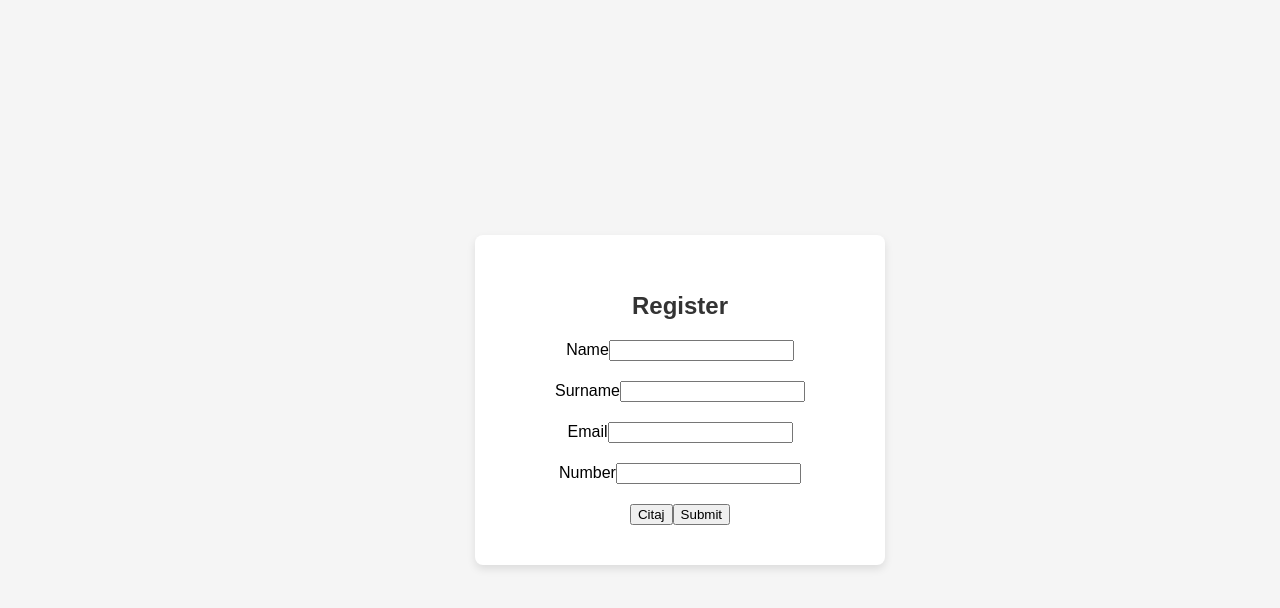
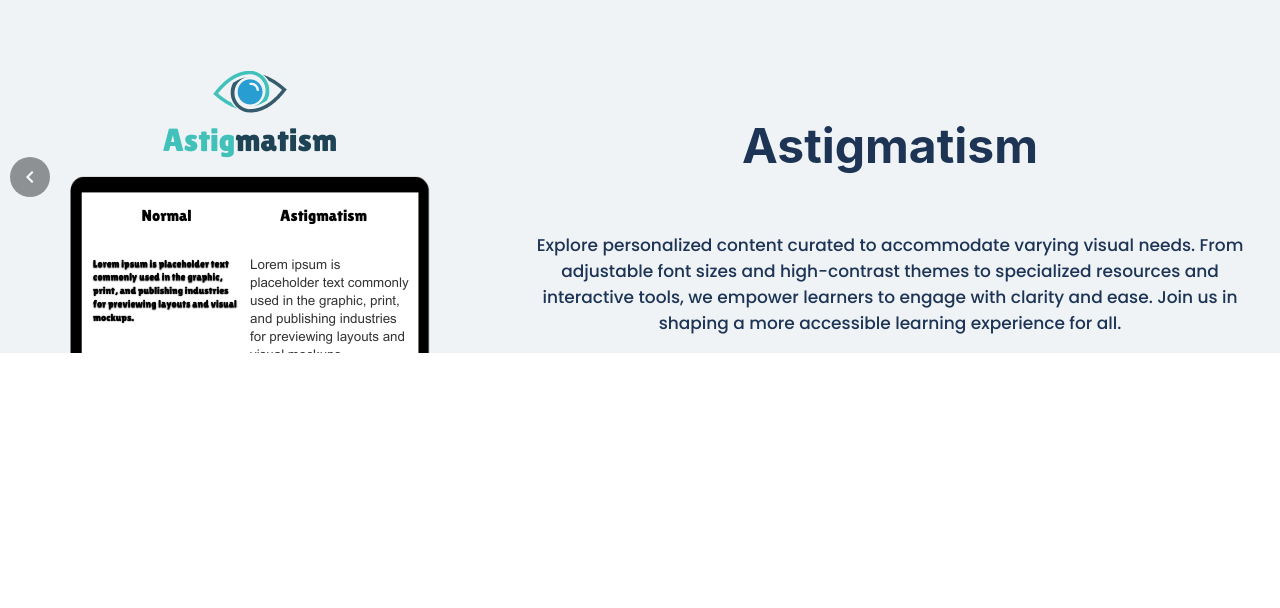
Before and after one commit to merisabesirovic/codeCrafters, a React (Create React App) app: page / in a window 1280 px wide. Shown: the top 608 px of the page. Built offline with nearby package versions, Linux system fonts and the light colour scheme.

Commit message:
ispravljam samirove bugove

```diff
--- a/src/App.js
+++ b/src/App.js
@@ -1,11 +1,12 @@
 import "./App.css";
 import Login from "./pages/Login/Login";
 import Register from "./pages/Register/Register";
+import Example from "./components/Carousel";
 
 function App() {
   return (
     <div className="App">
-      <Register />
+      <Example></Example>
     </div>
   );
 }
--- a/src/components/Carousel.js
+++ b/src/components/Carousel.js
@@ -5,7 +5,7 @@ import slider from "../slider.json";
 
 function Example() {
   return (
-    <Carousel>
+    <Carousel duration={150} autoPlay={true}>
       {slider.map((item) => (
         <Item key={item.id} item={item} />
       ))}
--- /dev/null
+++ b/src/components/Header/Header.css
@@ -0,0 +1,3 @@
+.header {
+  background-color: #1d3455;
+}
--- a/src/components/Item.css
+++ b/src/components/Item.css
@@ -15,4 +15,10 @@
   color: #1d3455;
   font-family: "Poppins", sans-serif;
   font-weight: 500;
+  padding-bottom: 20px;
+  font-size: 17px;
 }
+.item-left h2 {
+  font-size: 3rem;
+  color: #1d3455;
+}
--- a/src/components/Item.js
+++ b/src/components/Item.js
@@ -1,5 +1,7 @@
 import { Paper, Button } from "@mui/material";
+import { ThemeProvider } from "@emotion/react";
 import "./Item.css";
+import theme from "../theme/theme";
 
 function Item({ item }) {
   return (
@@ -9,7 +11,11 @@ function Item({ item }) {
         <div className="item-left">
           <h2>{item.name}</h2>
           <p>{item.description}</p>
-          <Button className="CheckButton">Check it out!</Button>
+          <ThemeProvider theme={theme}>
+            <Button variant="contained" id="login">
+              Click here
+            </Button>
+          </ThemeProvider>
         </div>
       </div>
     </Paper>
--- a/src/pages/Login/Login.css
+++ b/src/pages/Login/Login.css
@@ -1,6 +1,6 @@
 /* Login.css */
 
-body {
+.body {
   display: flex;
   justify-content: center;
   align-items: center;
--- a/src/pages/Login/Login.js
+++ b/src/pages/Login/Login.js
@@ -1,22 +1,22 @@
-import React, { Component } from 'react';
-import { Formik } from 'formik';
-import * as Yup from 'yup';
-import './Login.css'; // Import the CSS file
-import { Link } from 'react-router-dom'; // Import Link from react-router-dom
+import React, { Component } from "react";
+import { Formik } from "formik";
+import * as Yup from "yup";
+import "./Login.css"; // Import the CSS file
+import { Link } from "react-router-dom"; // Import Link from react-router-dom
 class Login extends Component {
   state = {
-    loggedin: false
-  }
+    loggedin: false,
+  };
 
   handleSubmit = (values) => {
     // Simulate successful login
     setTimeout(() => {
       console.log(values);
       this.setState({
-        loggedin: true
+        loggedin: true,
       });
     }, 1000); // Simulate a delay of 1 second
-  }
+  };
 
   validationSchema = Yup.object().shape({
     userName: Yup.string()
@@ -26,8 +26,8 @@ class Login extends Component {
 
     password: Yup.string()
       .min(5, "Minimum length is 5 characters")
-      .required("Password is required")
-  })
+      .required("Password is required"),
+  });
 
   render() {
     return (
@@ -35,8 +35,9 @@ class Login extends Component {
         {this.state.loggedin ? (
           <div className="login-success">Successfully logged in</div>
         ) : (
+          <div className="body">
             <Formik
-            initialValues={{ userName: '', password: '' }}
+              initialValues={{ userName: "", password: "" }}
               onSubmit={this.handleSubmit}
               validationSchema={this.validationSchema}
               render={(formikProps) => (
@@ -44,7 +45,9 @@ class Login extends Component {
                   <h1>Login</h1>
 
                   <div className="form-group">
-                  <label htmlFor="userName" className="form-label">User Name</label>
+                    <label htmlFor="userName" className="form-label">
+                      User Name
+                    </label>
                     <input
                       type="text"
                       id="userName"
@@ -53,11 +56,15 @@ class Login extends Component {
                       onChange={formikProps.handleChange}
                       value={formikProps.values.userName}
                     />
-                  <p className="error-message">{formikProps.errors.userName}</p>
+                    <p className="error-message">
+                      {formikProps.errors.userName}
+                    </p>
                   </div>
 
                   <div className="form-group">
-                  <label htmlFor="password" className="form-label">Password</label>
+                    <label htmlFor="password" className="form-label">
+                      Password
+                    </label>
                     <input
                       type="password"
                       id="password"
@@ -66,7 +73,9 @@ class Login extends Component {
                       onChange={formikProps.handleChange}
                       value={formikProps.values.password}
                     />
-                  <p className="error-message">{formikProps.errors.password}</p>
+                    <p className="error-message">
+                      {formikProps.errors.password}
+                    </p>
                   </div>
 
                   <button
@@ -74,12 +83,15 @@ class Login extends Component {
                     onClick={formikProps.handleSubmit}
                     disabled={!formikProps.isValid || formikProps.isSubmitting}
                   >
-                  {formikProps.isSubmitting ? 'Signing in...' : 'Sign in'}
+                    {formikProps.isSubmitting ? "Signing in..." : "Sign in"}
                   </button>
-                <p>Don't have an account? <a href="/register">Register here</a></p>
+                  <p>
+                    Don't have an account? <a href="/register">Register here</a>
+                  </p>
                 </div>
               )}
             />
+          </div>
         )}
       </div>
     );
--- /dev/null
+++ b/src/theme/theme.js
@@ -0,0 +1,28 @@
+import { createTheme } from "@mui/material/styles";
+
+const theme = createTheme({
+  palette: {
+    primary: {
+      main: "#0E1937",
+    },
+    secondary: {
+      main: "#0E1937",
+    },
+  },
+  components: {
+    MuiButton: {
+      styleOverrides: {
+        root: {
+          borderRadius: "4px",
+          border: "1px solid #0E1937",
+          padding: "12px 16px",
+          textTransform: "none",
+          fontSize: "14px",
+          fontWeight: "600",
+        },
+      },
+    },
+  },
+});
+
+export default theme;
```
Also changed, not shown: src/components/Header/Header.js (added, +11 -0 lines), src/img/EyeCenter.png (added). Lines whose indentation alone changed are shown as unchanged.
